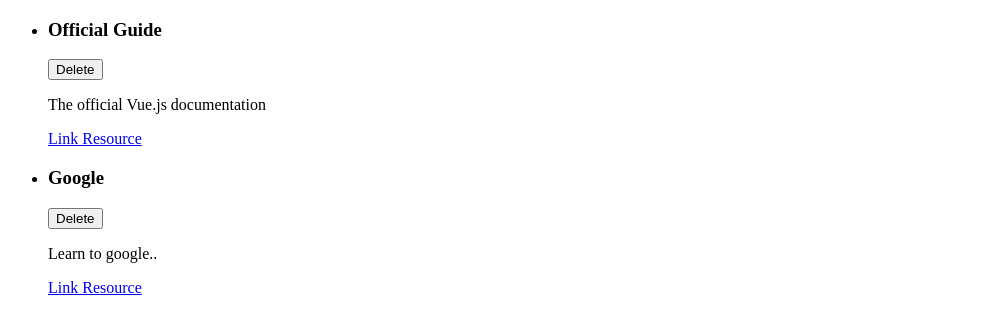
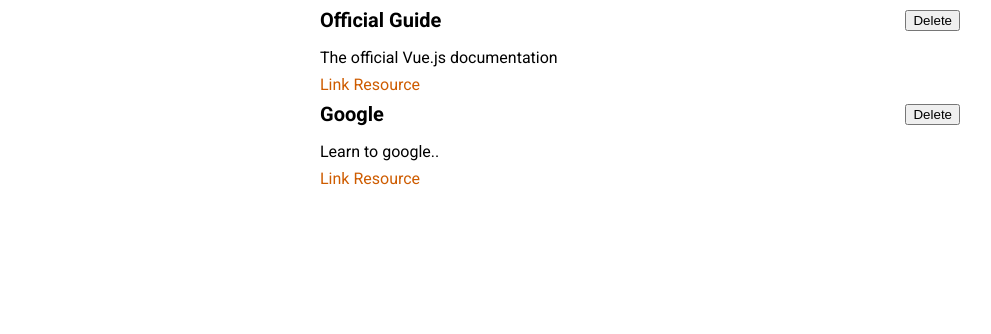
Before and after one commit to bokas5/vue-LearningResources-project, a Vue app: page / in a window 1280 px wide. Shown: the top 334 px of the page, without its empty margins (0-991 px from the left). Built offline with nearby package versions, Linux system fonts and the light colour scheme.

Commit message:
styling and more components

```diff
--- a/src/App.vue
+++ b/src/App.vue
@@ -1,19 +1,12 @@
+
 <template>
-  <ul>
-    <learning-resources
-      v-for="res in storedResources"
-      :key="res.id"
-      :title="res.title"
-      :description="res.description"
-      :link="res.link"
-    ></learning-resources>
-  </ul>
+  <stored-resources :resources="storedResources"></stored-resources>
 </template>
+<script>
+import StoredResources from './components/learning-resources/StoredResources.vue';
 
-<script>
-import LearningResources from './components/learning-resources/LearningResource.vue';
 export default {
-  components: { LearningResources },
+  components: { StoredResources },
   data() {
     return {
       storedResources: [
@@ -35,4 +28,18 @@
 };
 </script>
 
-<style></style>
+<style>
+@import url('https://fonts.googleapis.com/css2?family=Roboto:wght@400;700&display=swap');
+
+* {
+  box-sizing: border-box;
+}
+
+html {
+  font-family: 'Roboto', sans-serif;
+}
+
+body {
+  margin: 0;
+}
+</style>
--- a/src/components/learning-resources/LearningResource.vue
+++ b/src/components/learning-resources/LearningResource.vue
@@ -19,4 +19,34 @@
 };
 </script>
 
-<style></style>
+<style scoped>
+li {
+  margin: auto;
+  max-width: 40rem;
+}
+
+header {
+  display: flex;
+  justify-content: space-between;
+  align-items: center;
+}
+
+h3 {
+  font-size: 1.25rem;
+  margin: 0.5rem 0;
+}
+
+p {
+  margin: 0.5rem 0;
+}
+
+a {
+  text-decoration: none;
+  color: #ce5c00;
+}
+
+a:hover,
+a:active {
+  color: #c89300;
+}
+</style>
--- /dev/null
+++ b/src/components/learning-resources/StoredResources.vue
@@ -0,0 +1,31 @@
+<template>
+  <ul>
+    <learning-resource
+      v-for="res in resources"
+      :key="res.id"
+      :title="res.title"
+      :description="res.description"
+      :link="res.link"
+    ></learning-resource>
+  </ul>
+</template>
+
+<script>
+import LearningResource from './LearningResource.vue';
+export default {
+  props: ['resources'],
+  components: {
+    LearningResource
+  }
+};
+</script>
+
+<style scoped>
+ul {
+  list-style: none;
+  margin: 0;
+  padding: 0;
+  margin: auto;
+  max-width: 40rem;
+}
+</style>
```
